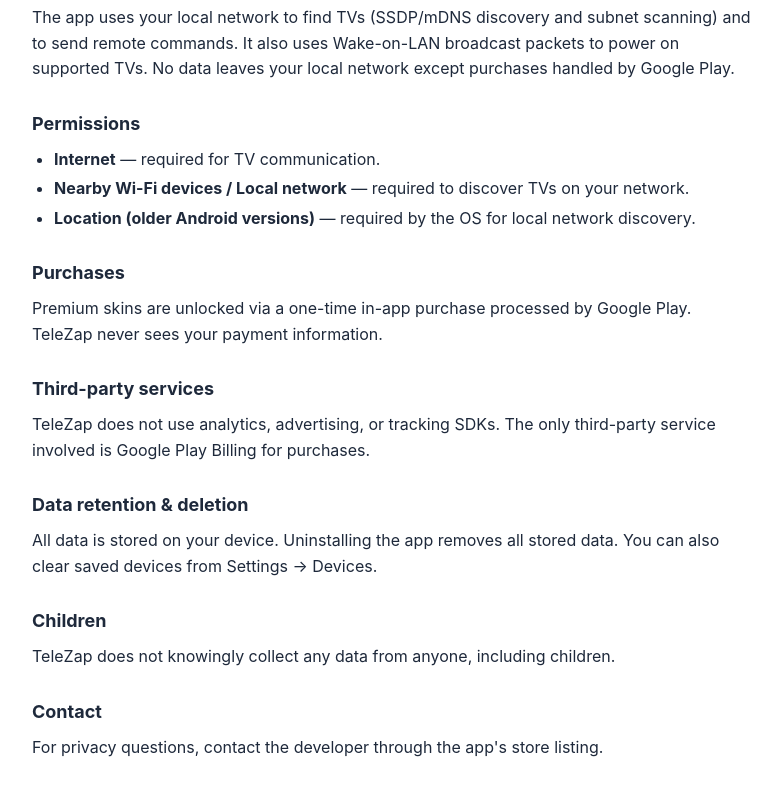
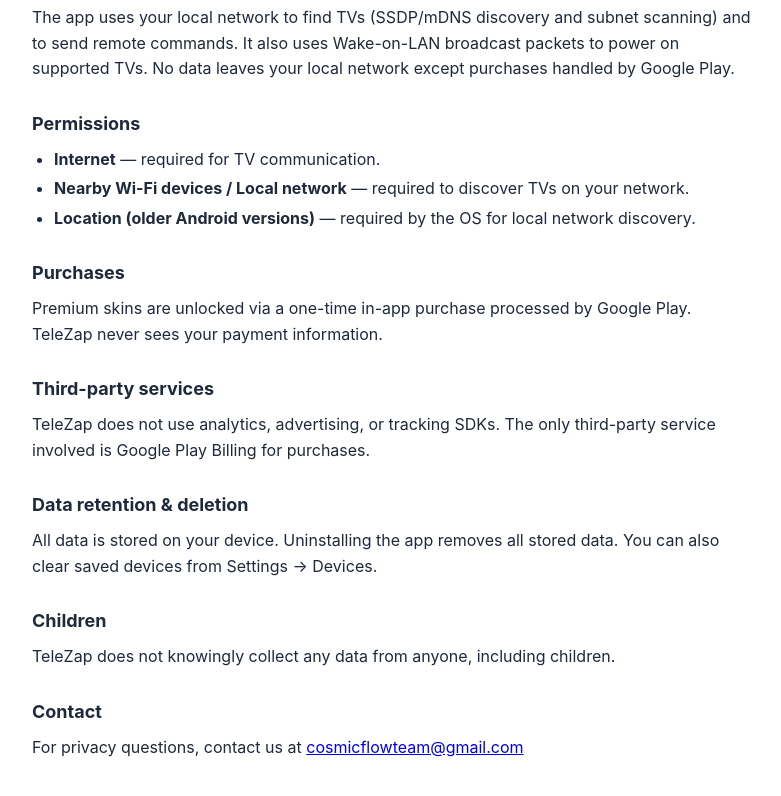
Before and after one commit to cosmicflowteam/CosmicFlow_privacy-policy, a plain HTML site: page telezap.html in a window 1280 px wide. Shown: the part 536-1332 px from the top of the page, without its empty margins (248-1029 px from the left). Drawn offline with Linux system fonts and the light colour scheme.

Commit message:
Update contact information for privacy questions

```diff
--- a/telezap.html
+++ b/telezap.html
@@ -52,6 +52,6 @@
 <p>TeleZap does not knowingly collect any data from anyone, including children.</p>
 
 <h2>Contact</h2>
-<p>For privacy questions, contact the developer through the app's store listing.</p>
+<p>For privacy questions, contact us at <a href="mailto:cosmicflowteam@gmail.com">cosmicflowteam@gmail.com</a></p>
 </body>
 </html>
```
